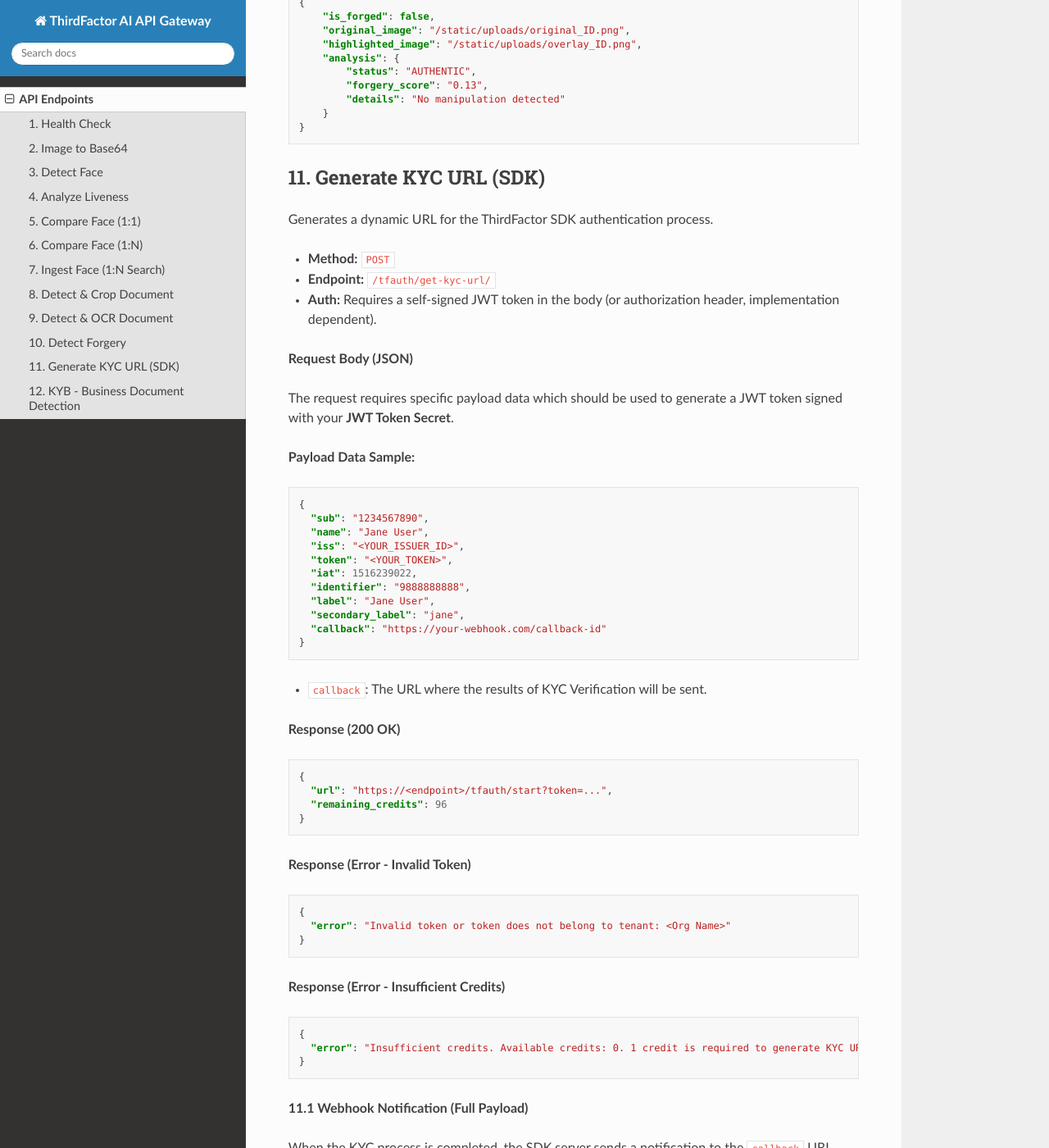
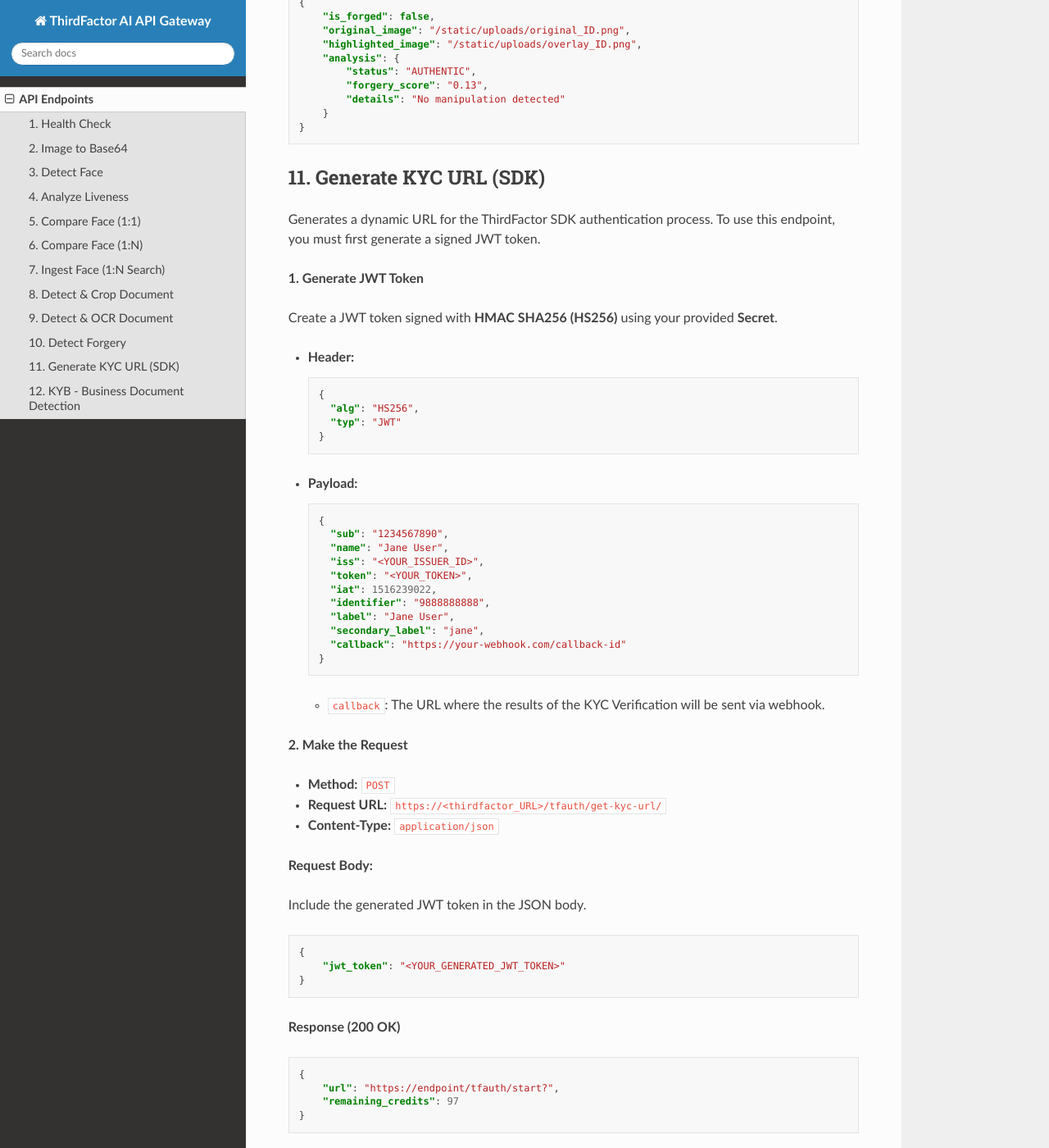
Before and after one commit to dhiraj-thirdfactor/thirdfactor-API, a Sphinx documentation site: the page built from docs/endpoints.rst, in a window 1280 px wide and 1400 px high, scrolled down 6306 px. Shown: the whole window at 82% size. Built offline with Sphinx 7.4.7 and the Read the Docs theme 3.1.0, drawn with Linux system fonts in a browser that asks for light colours.

```diff
--- a/docs/endpoints.rst
+++ b/docs/endpoints.rst
@@ -350,41 +350,62 @@
 11. Generate KYC URL (SDK)
 --------------------------
 
-Generates a dynamic URL for the ThirdFactor SDK authentication process.
+Generates a dynamic URL for the ThirdFactor SDK authentication process. To use this endpoint, you must first generate a signed JWT token.
+
+**1. Generate JWT Token**
+
+Create a JWT token signed with **HMAC SHA256 (HS256)** using your provided **Secret**.
+
+*   **Header:**
+
+    .. code-block:: json
+
+        {
+          "alg": "HS256",
+          "typ": "JWT"
+        }
+
+*   **Payload:**
+
+    .. code-block:: json
+
+        {
+          "sub": "1234567890",
+          "name": "Jane User",
+          "iss": "<YOUR_ISSUER_ID>",
+          "token": "<YOUR_TOKEN>",
+          "iat": 1516239022,
+          "identifier": "9888888888",
+          "label": "Jane User",
+          "secondary_label": "jane",
+          "callback": "https://your-webhook.com/callback-id"
+        }
+
+    *   ``callback``: The URL where the results of the KYC Verification will be sent via webhook.
+
+**2. Make the Request**
 
 *   **Method:** ``POST``
-*   **Endpoint:** ``/tfauth/get-kyc-url/``
-*   **Auth:** Requires a self-signed JWT token in the body (or authorization header, implementation dependent).
+*   **Request URL:** ``https://<thirdfactor_URL>/tfauth/get-kyc-url/``
+*   **Content-Type:** ``application/json``
 
-**Request Body (JSON)**
+**Request Body:**
 
-The request requires specific payload data which should be used to generate a JWT token signed with your **JWT Token Secret**.
-
-**Payload Data Sample:**
+Include the generated JWT token in the JSON body.
 
 .. code-block:: json
 
     {
-      "sub": "1234567890",
-      "name": "Jane User",
-      "iss": "<YOUR_ISSUER_ID>",
-      "token": "<YOUR_TOKEN>",
-      "iat": 1516239022,
-      "identifier": "9888888888",
-      "label": "Jane User",
-      "secondary_label": "jane",
-      "callback": "https://your-webhook.com/callback-id"
+        "jwt_token": "<YOUR_GENERATED_JWT_TOKEN>"
     }
-
-*   ``callback``: The URL where the results of KYC Verification will be sent.
 
 **Response (200 OK)**
 
 .. code-block:: json
 
     {
-      "url": "https://<endpoint>/tfauth/start?token=...",
-      "remaining_credits": 96
+        "url": "https://endpoint/tfauth/start?",
+        "remaining_credits": 97
     }
 
 **Response (Error - Invalid Token)**
```
